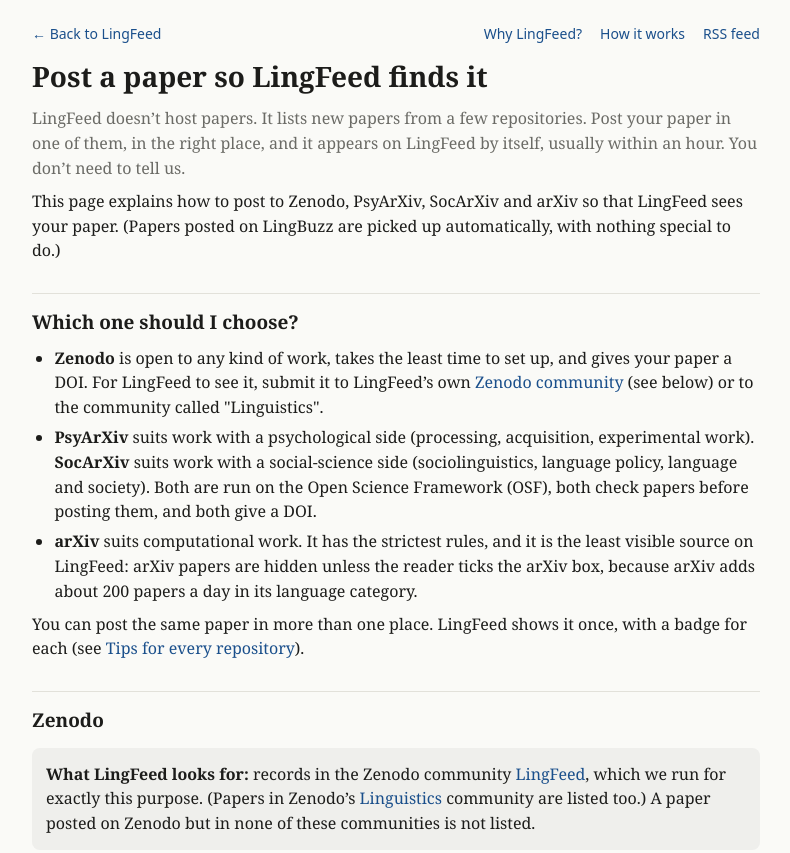
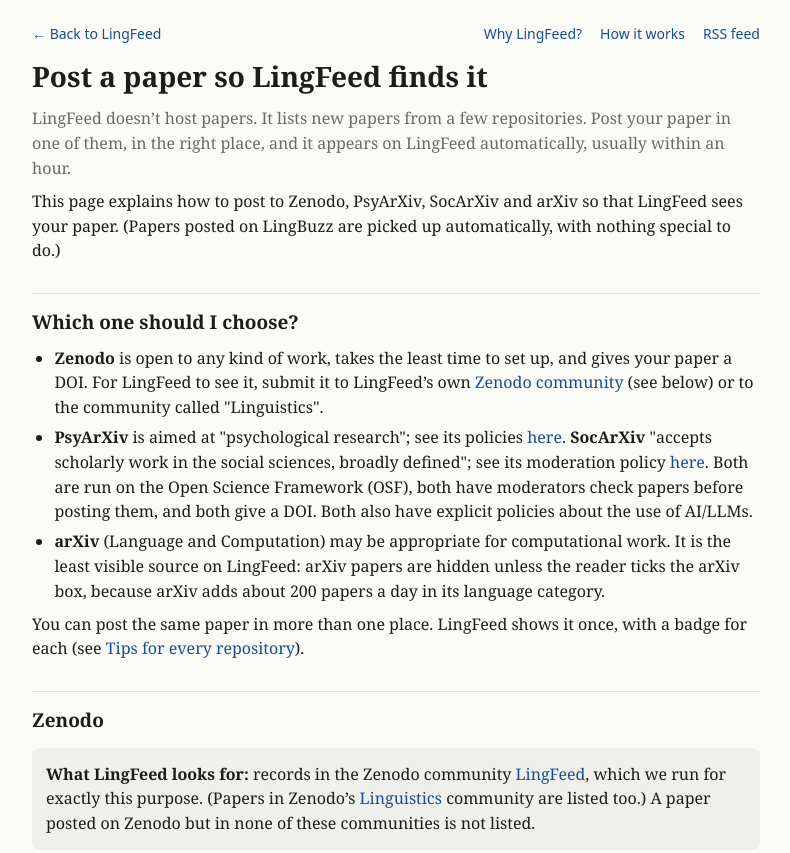
Before and after one commit to lingfeed/lingfeed.github.io, a plain HTML site: page post.html in a window 1280 px wide. Shown: the top 853 px of the page, without its empty margins (244-1034 px from the left). Drawn offline with Linux system fonts and the light colour scheme.

Commit message:
Update post.html

```diff
--- a/post.html
+++ b/post.html
@@ -54,15 +54,15 @@
     </nav>
   </div>
   <h1>Post a paper so LingFeed finds it</h1>
-  <p class="lead">LingFeed doesn’t host papers. It lists new papers from a few repositories. Post your paper in one of them, in the right place, and it appears on LingFeed by itself, usually within an hour. You don’t need to tell us.</p>
+  <p class="lead">LingFeed doesn’t host papers. It lists new papers from a few repositories. Post your paper in one of them, in the right place, and it appears on LingFeed automatically, usually within an hour.</p>
 
   <p>This page explains how to post to Zenodo, PsyArXiv, SocArXiv and arXiv so that LingFeed sees your paper. (Papers posted on LingBuzz are picked up automatically, with nothing special to do.)</p>
 
   <h2>Which one should I choose?</h2>
   <ul>
     <li><b>Zenodo</b> is open to any kind of work, takes the least time to set up, and gives your paper a DOI. For LingFeed to see it, submit it to LingFeed’s own <a href="https://zenodo.org/communities/lingfeed">Zenodo community</a> (see below) or to the community called "Linguistics".</li>
-    <li><b>PsyArXiv</b> suits work with a psychological side (processing, acquisition, experimental work). <b>SocArXiv</b> suits work with a social-science side (sociolinguistics, language policy, language and society). Both are run on the Open Science Framework (OSF), both check papers before posting them, and both give a DOI.</li>
-    <li><b>arXiv</b> suits computational work. It has the strictest rules, and it is the least visible source on LingFeed: arXiv papers are hidden unless the reader ticks the arXiv box, because arXiv adds about 200 papers a day in its language category.</li>
+    <li><b>PsyArXiv</b> is aimed at "psychological research"; see its policies <a href="https://blog.psyarxiv.com/about-psyarxiv/">here</a>.  <b>SocArXiv</b> "accepts scholarly work in the social sciences, broadly defined"; see its moderation policy <a href="https://socopen.org/moderation-policy/">here</a>. Both are run on the Open Science Framework (OSF), both have moderators check papers before posting them, and both give a DOI. Both also have explicit policies about the use of AI/LLMs.</li>
+    <li><b>arXiv</b> (Language and Computation) may be appropriate for computational work. It is the least visible source on LingFeed: arXiv papers are hidden unless the reader ticks the arXiv box, because arXiv adds about 200 papers a day in its language category.</li>
   </ul>
   <p>You can post the same paper in more than one place. LingFeed shows it once, with a badge for each (see <a href="#tips">Tips for every repository</a>).</p>
 
```
